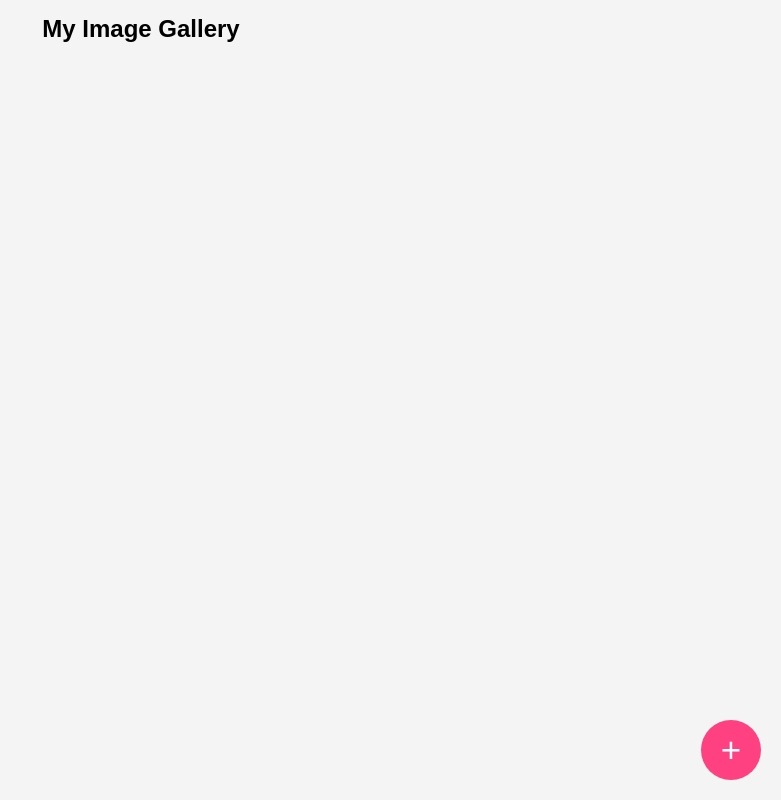
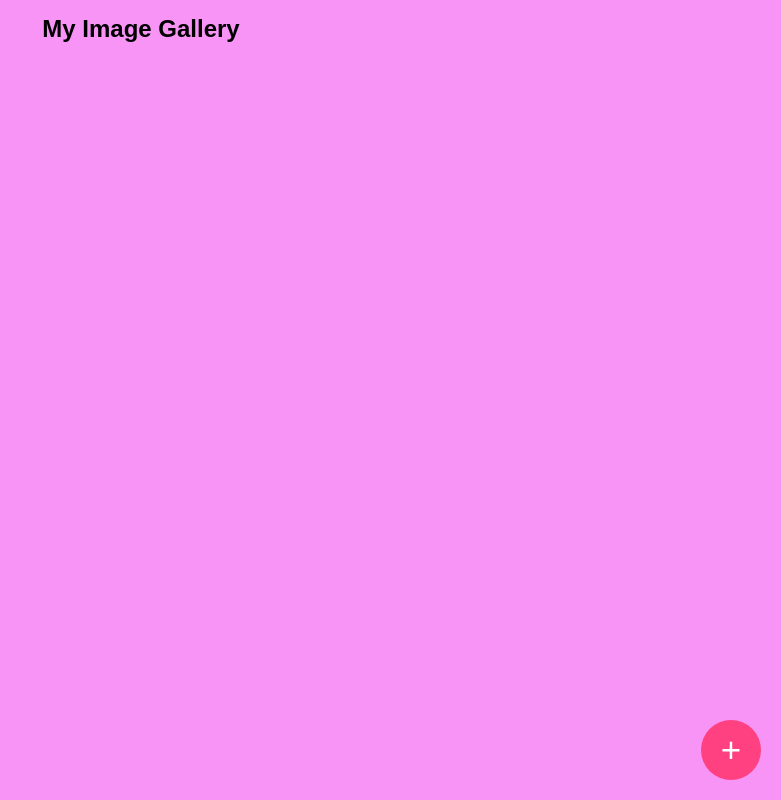
Before and after one commit to gopika-VR/CodeAlpha_task, a plain HTML site: page CodeAlpha_image gallery/index.html in a window 1280 px wide. Shown: the whole page, without its empty margins (499-1280 px from the left). Drawn offline with Linux system fonts and the light colour scheme.

Commit message:
Saved all changes

```diff
--- a/CodeAlpha_image gallery/style.css
+++ b/CodeAlpha_image gallery/style.css
@@ -1,6 +1,6 @@
 body {
     font-family: Arial;
-    background: #f4f4f4;
+    background: #f994f7;
     text-align: center;
 }
 
```
